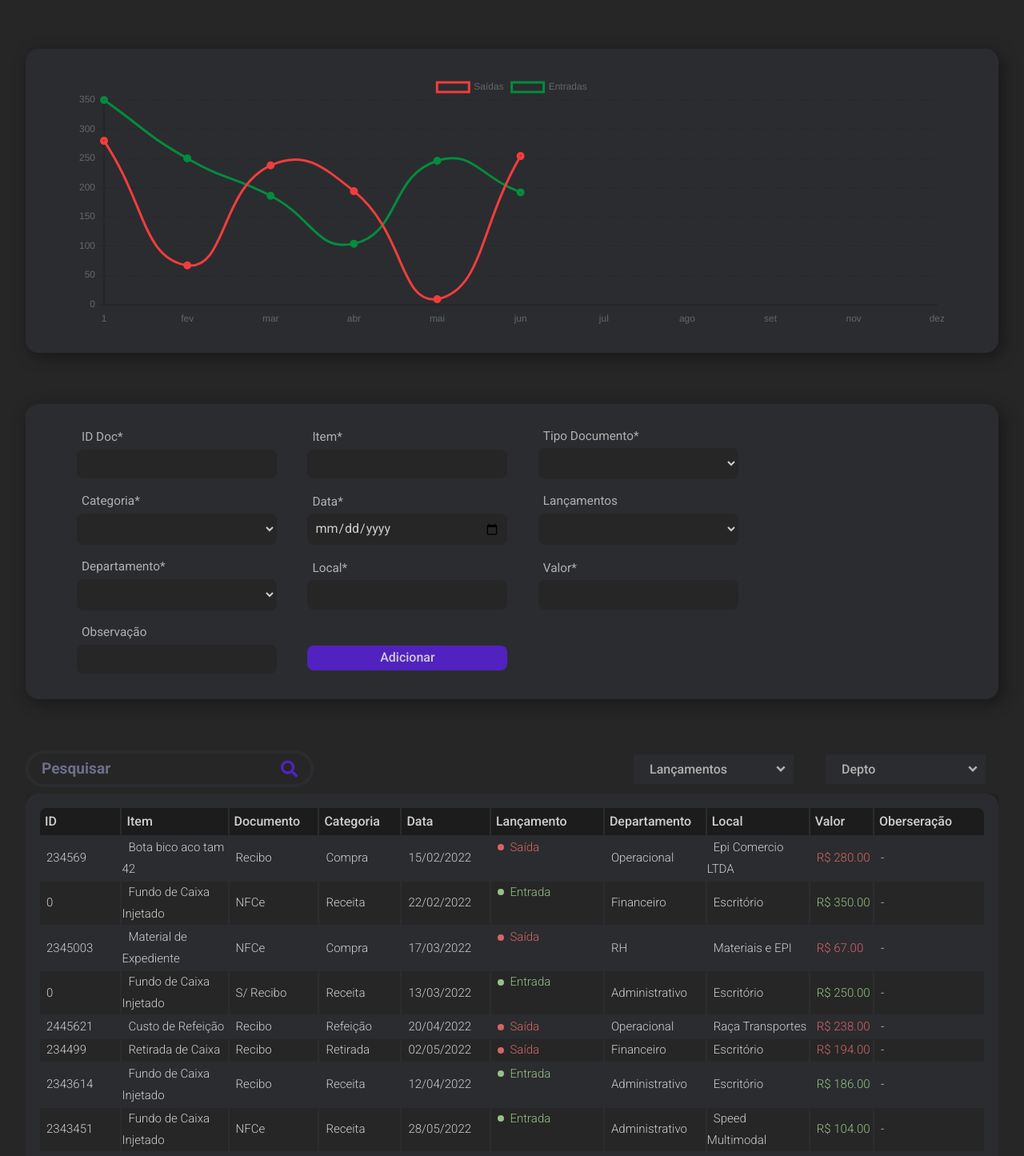
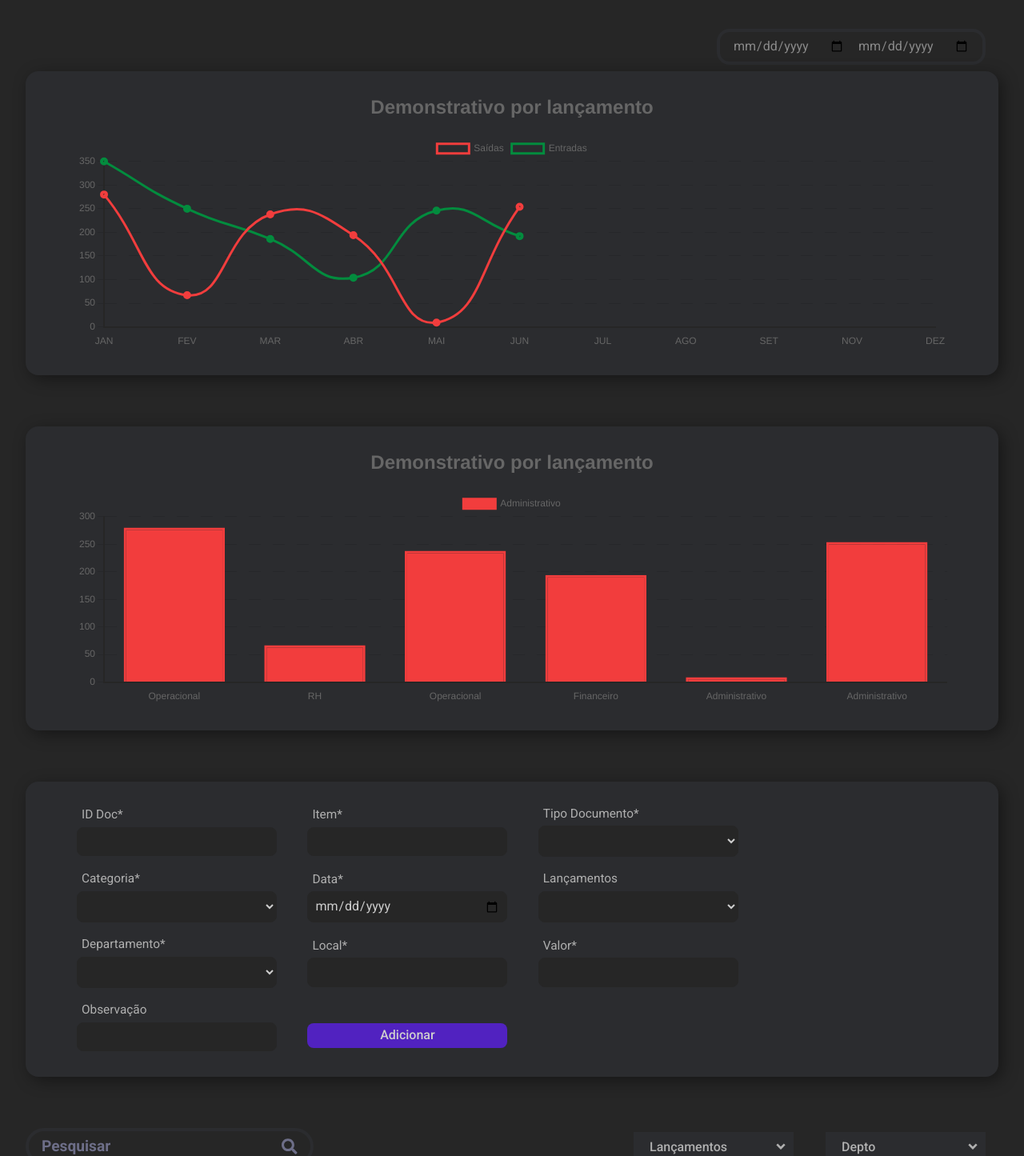
Before and after one commit to Fsouzza/chacal-servicev2, a React (Create React App) app: page / in a window 1280 px wide. Shown: the part 600-2045 px from the top of the page at 80% size. Built offline with nearby package versions, Linux system fonts and the light colour scheme.

Commit message:
pequenas correcoes

```diff
--- a/src/components/charts/charts.module.scss
+++ b/src/components/charts/charts.module.scss
@@ -4,12 +4,13 @@
   background-color: $cor-card;
   border-radius: 1em;
   box-sizing: border-box;
-  display: grid;
+  display: flex;
   filter: drop-shadow($sombra);
+  flex-direction: row;
   grid-gap: 2em;
   height: 380px;
   padding: 2em;
-  margin: 4em 2em;
+  margin: 0 2em 4em 2em;
 	padding: 2em 4em;
-  max-width: 100vw;
+  max-width: 100%;
 }
--- a/src/components/charts/index.tsx
+++ b/src/components/charts/index.tsx
@@ -1,9 +1,17 @@
-import { Line } from 'react-chartjs-2';
-import { Chart as ChartJS, LineElement, CategoryScale, LinearScale, PointElement, Legend, Tooltip, Title } from 'chart.js';
+import { Line, Bar } from 'react-chartjs-2';
+import { Chart as ChartJS, CategoryScale,
+  LinearScale,
+  PointElement,
+  LineElement,
+  Title,
+  Tooltip,
+  BarElement,
+  Legend, } from 'chart.js';
 import styles from './charts.module.scss';
 import { items } from 'data/itens';
 
 ChartJS.register(
+  BarElement,
   LineElement,
   CategoryScale,
   LinearScale,
@@ -18,7 +26,8 @@ export const MyChart = () => {
   const lista = items;
   const vEntrada = [];
   const vSaida = [];
-  const meses = [new Date('01-01-2022').getMonth() +1, 'fev', 'mar', 'abr', 'mai', 'jun', 'jul', 'ago', 'set', 'nov', 'dez'];
+  const meses = ['JAN', 'FEV', 'MAR', 'ABR', 'MAI', 'JUN', 'JUL', 'AGO', 'SET', 'NOV', 'DEZ'];
+  const departamentos = [];
 
   for(let i=0; i<lista.length; i++){
     if(lista[i].lancamentos === 'Entrada'){
@@ -26,6 +35,7 @@ export const MyChart = () => {
     }
     if(lista[i].lancamentos === 'Saída'){
       vSaida.push(lista[i].valor);
+      departamentos.push(lista[i].departamento);
     }
   }
 
@@ -53,8 +63,39 @@ export const MyChart = () => {
     }]
   };
 
+  const data2 = {
+    labels: departamentos,
+    datasets: [{
+      label: 'Administrativo',
+      data: vSaida,
+      backgroundColor: '#F23D3D',
+      borderColor: '#F23D3D',
+      borderWidth: 3,
+      pointBorderColor: '#F23D3D',
+      pointBorderWidth: 4,
+      tension: 0.5,
+    }],
+  };
+
   const options = {
     maintainAspectRatio: false,
+    plugins: {
+      legend: {
+        position: 'top' as const,
+      },
+      title: {
+        display: true,
+        text: 'Demonstrativo por lançamento',
+        font: {
+          size: 24
+        },
+        align: 'center' as const,
+        padding: {
+          bottom: 20,
+        }
+      },
+
+    },
     scales: {
       x: {
         grid: {
@@ -75,11 +116,19 @@ export const MyChart = () => {
   };
 
   return(
-    <div className={styles.chartBox}>
-      <Line
-        data={data}
-        options={options}
-      />
+    <div className={styles.charts}>
+      <div className={styles.chartBox}>
+        <Line
+          data={data}
+          options={options}
+        />
+      </div>
+      <div className={styles.chartBox}>
+        <Bar
+          data={data2}
+          options={options}
+        />
+      </div>
     </div>
   );
 
--- a/src/data/itens.ts
+++ b/src/data/itens.ts
@@ -113,7 +113,7 @@ export const items: Item[] = [
     date: new Date(2022, 5, 28),
     lancamentos: 'Saída',
     categoria: 'Compra',
-    departamento: 'Escritório',
+    departamento: 'Administrativo',
     tipo: 'NFCe',
     id: 9888822,
     local: 'Joaninha Distribuidora',
--- a/src/pages/fluxoCaixa/buscador/buscador.tsx
+++ b/src/pages/fluxoCaixa/buscador/buscador.tsx
@@ -19,7 +19,7 @@ export const Buscador = ({ busca, setBusca }: Props) => {
           onChange={(evento) => setBusca(evento.target.value)}
           placeholder='Pesquisar'
         />
-        <FaSearch size={24} color='#5122c0' />
+        <FaSearch size={22} color='#6d6e88' />
       </div>
       <div className={styles.tags}>
         <div className={styles.tags__tag}>
--- /dev/null
+++ b/src/pages/fluxoCaixa/fluxoCaixa.module.scss
@@ -0,0 +1,22 @@
+@import '../../styles/variaveis';
+
+.inputsData{
+  align-items: center;
+  display: flex;
+  justify-content: right;
+  margin: 4em 2em .5em 0;
+  padding: 0 1em;
+  div{
+    border: 4px solid $cor-card;
+    border-radius: 1em;
+    display: flex;
+    gap: 1em;
+    padding: .5em 1em;
+  }
+  input{
+    background-color: transparent;
+    border: none;
+    color: $cor-cinza;
+    outline: none;
+  }
+}
--- a/src/pages/fluxoCaixa/index.tsx
+++ b/src/pages/fluxoCaixa/index.tsx
@@ -7,6 +7,7 @@ import { Item } from '../../types/item';
 import { items } from '../../data/itens';
 import { Buscador } from './buscador/buscador';
 import { MyChart } from 'components/charts';
+import styles from './fluxoCaixa.module.scss';
 
 
 export const FluxoCaixa = () => {
@@ -41,9 +42,11 @@ export const FluxoCaixa = () => {
     <>
       <Titulo />
       <Cards entrada={entrada} saida={saida} busca={busca} valores={lista}  />
-      <div>
-        <input type='date'></input>
-        <input type='date'></input>
+      <div className={styles.inputsData}>
+        <div>
+          <input type='date'></input>
+          <input type='date'></input>
+        </div>
       </div>
       <MyChart />
       <AddFluxoCaixa onAdd={handleAddItem} />
--- a/src/pages/fluxoCaixa/tabelaRegistro/tabelaRegistro.module.scss
+++ b/src/pages/fluxoCaixa/tabelaRegistro/tabelaRegistro.module.scss
@@ -8,7 +8,7 @@
 .tabela{
   background-color: $cor-card;
   border-radius: 1em;
-  color: #cecece;
+  color: $cor-brancol;
   filter: drop-shadow($sombra);
   padding: 1em;
   thead{
@@ -31,9 +31,8 @@
   tbody{
     td{
       align-items: center;
-
       font-size: .94em;
-      font-weight: 300;
+      font-weight: 400;
       line-height: 1.8;
       text-indent: 8px;
       width: 180px;
@@ -50,7 +49,7 @@
     }
     tr{
       &:nth-of-type(even){
-        background-color: $cor-principal
+        background-color: #27282b;
       }
     }
   }
```
